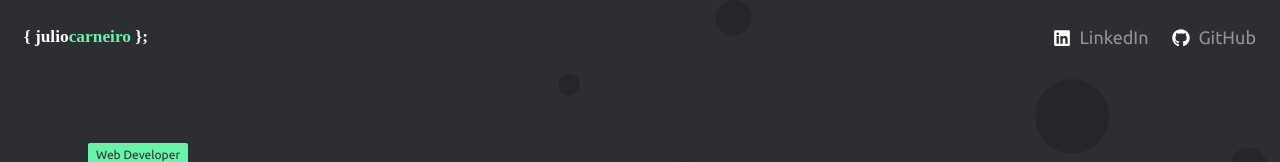
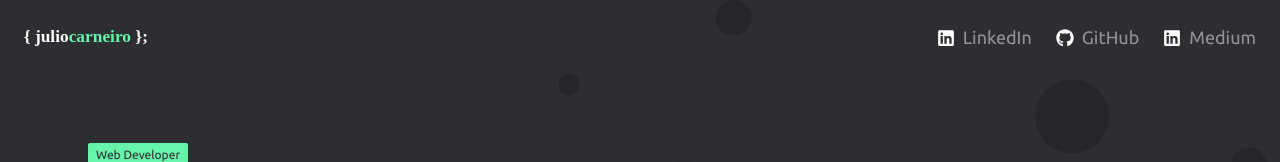
Before and after one commit to juliocarneiro/juliocarneiro-site, a Next.js app: page / in a window 1280 px wide. Shown: the top 162 px of the page. Built offline with nearby package versions, Linux system fonts and the light colour scheme; no server answers.

Commit message:
seo and pwa

```diff
--- a/components/Header/index.jsx
+++ b/components/Header/index.jsx
@@ -1,5 +1,5 @@
 import React from "react";
-import { FaLinkedin, FaGithub } from "react-icons/fa";
+import { FaLinkedin, FaGithub, FaMedium } from "react-icons/fa";
 
 const Header = () => {
   return (
@@ -33,6 +33,17 @@ const Header = () => {
               GitHub
             </a>
           </li>
+          <li className="flex items-center text-xs space-x-2 text-gray2">
+            <FaLinkedin className="inline-block text-lg text-white" />
+            <a
+              className="text-lg hover:text-green-lighter"
+              href="https://www.medium.com/@juliocarneiro"
+              target="_blank"
+              rel="noreferrer"
+            >
+              Medium
+            </a>
+          </li>
         </ul>
       </div>
     </div>
```
